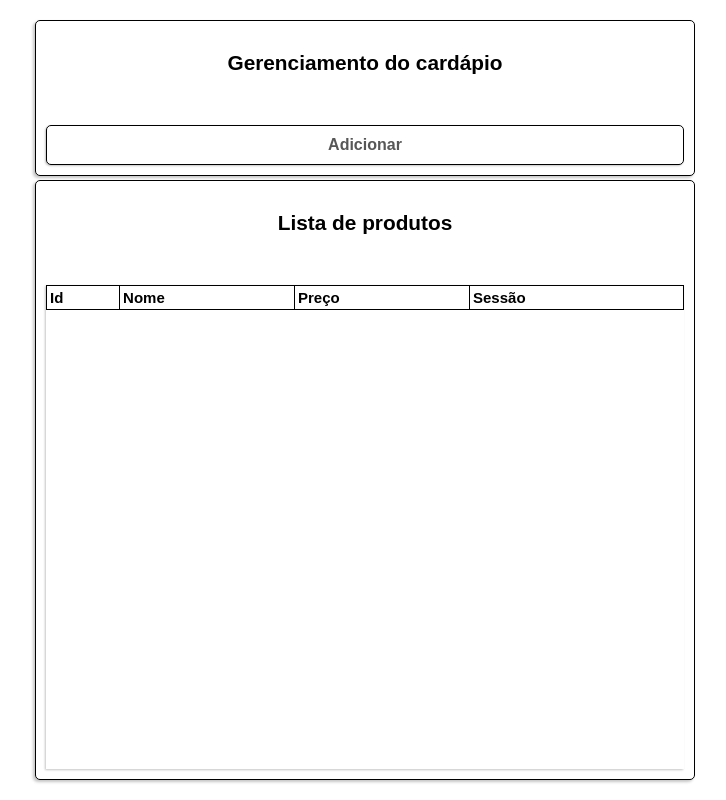
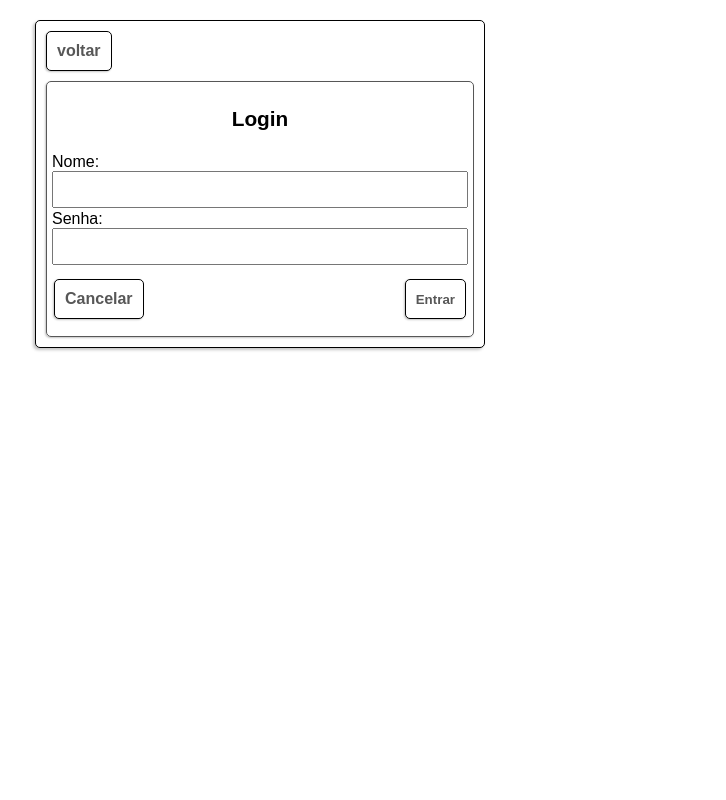
Before and after one commit to RafaelBrandaoS/FaelBar-Cardapio, a Flask app: page /admin/ in a window 1280 px wide. Shown: the whole page, without its empty margins (275-1001 px from the left). Run offline with Flask 3, Linux system fonts and the light colour scheme; data that the repository does not hold is empty.

Commit message:
Adicionando o sistema de login

```diff
--- a/app.py
+++ b/app.py
@@ -3,6 +3,7 @@ from routes.home import home_route
 from routes.admin import admin_route
 
 app = Flask(__name__)
+app.config['SECRET_KEY'] = 'RAFAELKEY'
 
 app.register_blueprint(home_route)
 app.register_blueprint(admin_route, url_prefix='/admin')
--- a/python/conexao.py
+++ b/python/conexao.py
@@ -1,17 +1,17 @@
-import mysql.connector
-import os
+from mysql.connector import connect
+from os import getenv
 from dotenv import load_dotenv
 
 load_dotenv()
 
-DB_HOST = os.getenv('DB_HOST')
-DB_USUARIO = os.getenv('DB_USUARIO')
-DB_SENHA = os.getenv('DB_SENHA')
-DB_BANCO = os.getenv('DB_BANCO')
-DB_PORTA = os.getenv('DB_PORTA')
+DB_HOST = getenv('DB_HOST')
+DB_USUARIO = getenv('DB_USUARIO')
+DB_SENHA = getenv('DB_SENHA')
+DB_BANCO = getenv('DB_BANCO')
+DB_PORTA = getenv('DB_PORTA')
 
 def criar_conexao():
-    return mysql.connector.connect(host=DB_HOST, user=DB_USUARIO, password=DB_SENHA, database=DB_BANCO, port=DB_PORTA)
+    return connect(host=DB_HOST, user=DB_USUARIO, password=DB_SENHA, database=DB_BANCO, port=DB_PORTA)
 
 
 def fechar_conexao(con):
--- a/python/produtos.py
+++ b/python/produtos.py
@@ -1,8 +1,7 @@
 from python.conexao import criar_conexao, fechar_conexao
 from werkzeug.utils import secure_filename
-import os
-import shutil
-
+from os import path, unlink
+from shutil import move
 
 def lista_produtos():
     con = criar_conexao()
@@ -44,12 +43,12 @@ def salva_imagem(imagem, nome):
             nome_imagem = imagem.filename
             est = nome_imagem.split('.')[1]
 
-            save = os.path.join('temp', secure_filename(nome_imagem))
+            save = path.join('temp', secure_filename(nome_imagem))
             imagem.save(save)
 
-            destino_final = os.path.join('static', 'imagens', 'produtos', f'{nome}.{est}')
+            destino_final = path.join('static', 'imagens', 'produtos', f'{nome}.{est}')
 
-            shutil.move(save, destino_final)
+            move(save, destino_final)
 
         except:
             erro = 'erro'
@@ -86,4 +85,4 @@ def deletar(produto_id, imagem=''):
     cursor.close()
     con.commit()
     fechar_conexao(con)
-    os.unlink(imagem)
+    unlink(imagem)
--- a/routes/admin.py
+++ b/routes/admin.py
@@ -1,25 +1,60 @@
-from flask import Blueprint, render_template, url_for, request, jsonify
-import os
+from flask import Blueprint, render_template, url_for, request, redirect, flash
 from python.produtos import lista_produtos, salva_imagem, salvar_dados, pegar_dados, atualizar_dados, deletar
+from os import getenv
+from dotenv import load_dotenv
+
+load_dotenv()
+LOG_NOME = getenv('LOG_NOME')
+LOG_SENHA = getenv('LOG_SENHA')
+
+logado = False
 
 admin_route = Blueprint('admin', __name__)
 
 @admin_route.route('/')
+def login():
+    " Fazer o login "
+    return render_template('login.html')
+
+
+@admin_route.route('/validar', methods=['POST'])
+def validar():
+    global logado
+    log_nome = request.form.get('log-nome')
+    log_senha = request.form.get('log-senha')
+
+    if log_nome == LOG_NOME and log_senha == LOG_SENHA:
+        logado = True
+        print('logado')
+        return redirect('/admin/adm')
+    else:
+        flash('ERRO! USUARIO OU SENHA INVALIDA')
+        print('erro!')
+        return redirect('/admin')
+
+@admin_route.route('/adm', methods=['GET', 'POST'])
 def admin():
     " html que mostra a lista de produtos e os butões adicionar, editar e deletar produtos "
-    produtos = lista_produtos()
-    return render_template('admin.html', produtos=produtos)
+    if logado == True:
+        produtos = lista_produtos()
+        return render_template('admin.html', produtos=produtos)
+    if logado == False:
+        return redirect('/admin')
 
 
 @admin_route.route('/adicionar')
 def add_produto():
     " formulário para adicionar novo produto "
-    return render_template('admin_add.html')
+    if logado == True:
+        return render_template('admin_add.html')
+    else:
+        return redirect('/admin')
 
 
 @admin_route.route('/adicionar/update', methods=['POST'])
 def add_update():
     " adiconar novo produto ao banco de dados "
+
     nome = request.form.get('nome')
     preco = request.form.get('preco')
     sessao = request.form.get('sessao')
--- a/routes/home.py
+++ b/routes/home.py
@@ -1,5 +1,4 @@
 from flask import Blueprint, render_template, url_for
-import os
 from python.produtos import lista_produtos, lista_sessoes
 
 home_route = Blueprint('home', __name__)
--- a/static/admin.css
+++ b/static/admin.css
@@ -28,9 +28,22 @@ section {
     box-shadow: -2px 2px 3px rgba(0, 0, 0, 0.233);
 }
 
+.erro {
+    color: rgb(194, 27, 27);
+    font-size: 12px;
+}
+
 .container-1 {
     padding: 10px;
     height: 100%;
+}
+
+.container-login {
+    width: 450px;
+    align-items: flex-start;
+    gap: 10px;
+    height: 100%;
+    padding: 10px;
 }
 
 .container-adicionar {
@@ -49,6 +62,8 @@ section {
     padding: 5px;
     font-size: 15px;
 }
+
+
 
 .form-adicionar {
     width: 100%;
@@ -198,6 +213,13 @@ th {
     box-shadow: 2px 2px 4px rgba(0, 0, 0, 0.479);
     margin: 10px 0px;
     padding: 10px;
+    width: 350px;
+}
+
+.produto-img {
+    width: 250px;
+    height: 250px;
+    margin: 0px 40px;
 }
 
 .btn-container {
--- a/templates/admin.html
+++ b/templates/admin.html
@@ -48,7 +48,7 @@
                     <p>preço:  {{ linha[2] }}</p>
                     <p>sessão: {{ linha[3] }}</p>
                     <p>caminho:{{ linha[4] }}</p>
-                    <img src="{{ url_for('static', filename=linha[4]) }}" alt="img-produto">
+                    <img class="produto-img" src="{{ url_for('static', filename=linha[4]) }}" alt="img-produto">
                 </div>
                 <div class="btn-container">
                     <a class="butao" id="voltar-{{ linha[0] }}" href="#">Voltar</a>
--- /dev/null
+++ b/templates/login.html
@@ -0,0 +1,34 @@
+<!DOCTYPE html>
+<html lang="pt-BR">
+<head>
+    <meta charset="UTF-8">
+    <meta name="viewport" content="width=device-width, initial-scale=1.0">
+    <title>Login - Gerenciar o Cardápio</title>
+    <link rel="stylesheet" href="{{ url_for('static', filename='admin.css') }}">
+</head>
+<body>
+    <div class="main">
+        <section class="container-login" id="adicionar">
+            <a href="{{ url_for('home.home') }}" class="butao">voltar</a>
+            <form action="{{ url_for('admin.validar') }}" method="post" enctype="multipart/form-data" class="form-adicionar" autocomplete="off">
+                <h2 class="titulo">Login</h2>
+                <label for="log-nome">
+                    Nome: <input type="text" id="log-nome" name="log-nome" required>
+                </label>
+                <label for="log-senha">
+                    Senha: <input type="password" id="log-senha" name="log-senha" required>
+                </label>
+                {% set mensagem = get_flashed_messages() %}
+                {% if mensagem %}
+                <p class="erro">{{ mensagem[0] }}</p>
+                {% endif %}
+                <div class="form-butoes">
+                    <a class="butao" href="{{ url_for('home.home') }}">Cancelar</a>
+                    <button class="butao" type="submit">Entrar</button>
+                </div>
+            </form>
+        </section>
+    </div>
+    <script src="{{ url_for('static', filename='admin.js') }}"></script>
+</body>
+</html>
```
Also changed, not shown: static/imagens/produtos/Antartica.jpg (deleted), static/imagens/produtos/Heineken.jpg (deleted).
